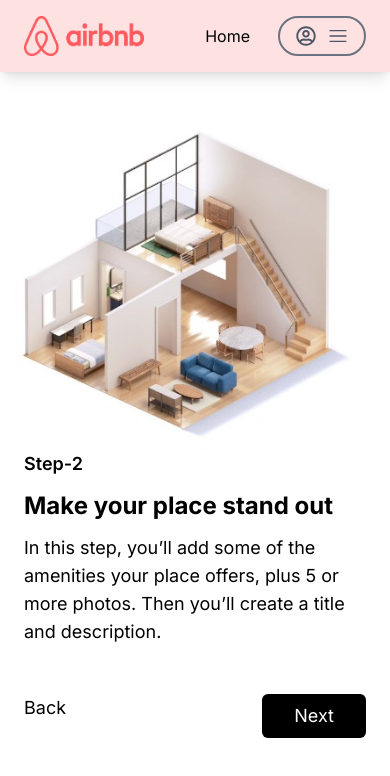
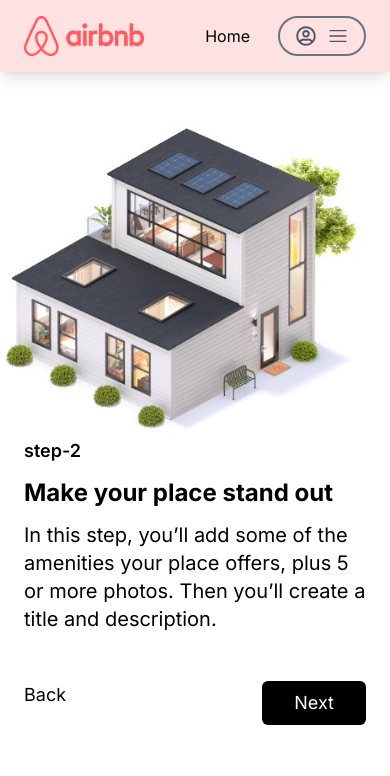
Before and after one commit to RitickLath/Airbnb_, a Next.js app: page /step2 in a window 390 px wide. Shown: the top 776 px of the page. Built offline with nearby package versions, Linux system fonts and the light colour scheme.

Commit message:
Component for Step

```diff
--- a/app/(pages)/(Owner)/about-your-place/page.jsx
+++ b/app/(pages)/(Owner)/about-your-place/page.jsx
@@ -1,71 +1,16 @@
-import Image from "next/image";
-import Link from "next/link";
+import Step from "@/app/Component/StepPage/Step";
 import React from "react";
-
-// Style Constants
-const styles = {
-  container:
-    "px-6 pt-10 md:h-[80vh] lg:px-32 flex flex-col md:flex-row md:space-x-4 md:items-center",
-  textContainer: "max-w-[500px] w-full mb-8 md:mb-0",
-  stepTitle: "text-lg font-semibold mb-3",
-  mainTitle: "text-2xl md:text-3xl font-bold mb-3",
-  description: "text-lg",
-  imageContainer2: " hidden sm:flex justify-center md:justify-start",
-  imageContainer1: "flex justify-center md:hidden",
-  image: "w-[80%] min-w-[420px] max-w-[700px]",
-  buttonContainer: "flex justify-between px-6 lg:px-16 mt-4 mb-6",
-  button: "text-lg px-8 py-2 text-white bg-black rounded-md",
-  backButton: "text-lg",
-};
 
 const Step1 = () => {
   return (
-    <div>
-      {/* Container for content and image */}
-      <div className={styles.container}>
-        {/* Image */}
-        <div className={styles.imageContainer1}>
-          <Image
-            src="/Image/step1.jpeg"
-            width={300}
-            height={300}
-            className={styles.image}
-          />
-        </div>
-
-        {/* Text Content */}
-
-        <div className={styles.textContainer}>
-          <h4 className={styles.stepTitle}>Step-1</h4>
-          <h1 className={styles.mainTitle}>Tell us about your place</h1>
-          <h3 className={styles.description}>
-            In this step, we'll ask you which type of property you have and if
-            guests will book the entire place or just a room. Then let us know
-            the location and how many guests can stay.
-          </h3>
-        </div>
-
-        {/* Image */}
-        <div className={styles.imageContainer2}>
-          <Image
-            src="/Image/step1.jpeg"
-            width={300}
-            height={300}
-            className={styles.image}
-          />
-        </div>
-      </div>
-
-      {/* Buttons */}
-      <div className={styles.buttonContainer}>
-        <Link href="/overview">
-          <button className={styles.backButton}>Back</button>
-        </Link>
-        <Link href="/structure">
-          <button className={styles.button}>Next</button>
-        </Link>
-      </div>
-    </div>
+    <Step
+      step="step-1"
+      title="Tell us about your place"
+      desc="In this step, we'll ask you which type of property you have and if guests will book the entire place or just a room. Then let us know the location and how many guests can stay."
+      img="/Image/step1.jpeg"
+      back="/overview"
+      next="/structure"
+    />
   );
 };
 
--- a/app/(pages)/(Owner)/add-images/page.jsx
+++ b/app/(pages)/(Owner)/add-images/page.jsx
@@ -1,5 +1,6 @@
 "use client";
 
+import Link from "next/link";
 import React from "react";
 
 const AddImages = () => {
@@ -27,6 +28,19 @@ const AddImages = () => {
           </div>
         </div>
       </div>
+
+      <div className="flex justify-between px-6 lg:px-16 mt-6 mb-6 w-full">
+        <Link href="/amenities">
+          <button className="text-lg text-gray-700 hover:underline">
+            Back
+          </button>
+        </Link>
+        <Link href="/add-title">
+          <button className="text-lg px-8 py-2 text-white bg-black rounded-md hover:bg-gray-800 transition-colors duration-200">
+            Next
+          </button>
+        </Link>
+      </div>
     </div>
   );
 };
--- /dev/null
+++ b/app/(pages)/(Owner)/add-title/page.jsx
@@ -0,0 +1,70 @@
+"use client";
+
+import Link from "next/link";
+import React, { useState } from "react";
+
+const AddTitle = () => {
+  const [title, setTitle] = useState("");
+  const [description, setDescription] = useState("");
+
+  // Determine if both fields are filled
+  const isFormComplete = true; // title.trim() !== "" && description.trim() !== "";
+
+  return (
+    <div>
+      <div className="px-6 pt-10 flex flex-col items-center">
+        <div>
+          <h1 className="text-2xl lg:text-3xl font-bold text-center">
+            Now, let's give your flat/apartment a <br /> title and description
+          </h1>
+          <h3 className="mt-2 text-gray-600 text-center">
+            Short title and 20-30 words description work best. <br /> Have fun
+            with it - you can always change it later.
+          </h3>
+
+          <div className="mt-6 flex flex-col space-y-6">
+            <textarea
+              placeholder="Give Title to your Apartment/Flat"
+              className="w-full px-4 py-2 h-[100px] border-2 rounded-md"
+              value={title}
+              onChange={(e) => setTitle(e.target.value)}
+            />
+
+            <textarea
+              placeholder="Give Description to your Apartment/Flat"
+              className="w-full px-4 py-2 h-[200px] border-2 rounded-md"
+              value={description}
+              onChange={(e) => setDescription(e.target.value)}
+            />
+          </div>
+        </div>
+
+        {/* btn */}
+        <div className="flex justify-between px-6 lg:px-16 mt-6 mb-6 w-full">
+          <Link href="/add-images">
+            <button className="text-lg text-gray-700 hover:underline">
+              Back
+            </button>
+          </Link>
+          {/* Conditionally render the link based on form completion */}
+          {isFormComplete ? (
+            <Link href="/step3">
+              <button className="text-lg px-8 py-2 text-white bg-black rounded-md hover:bg-gray-800 transition-colors duration-200">
+                Next
+              </button>
+            </Link>
+          ) : (
+            <button
+              className="text-lg px-8 py-2 text-white bg-gray-400 rounded-md cursor-not-allowed"
+              disabled
+            >
+              Next
+            </button>
+          )}
+        </div>
+      </div>
+    </div>
+  );
+};
+
+export default AddTitle;
--- /dev/null
+++ b/app/(pages)/(Owner)/pricing/page.jsx
@@ -0,0 +1,7 @@
+import React from "react";
+
+const Pricing = () => {
+  return <div>Pricing</div>;
+};
+
+export default Pricing;
--- a/app/(pages)/(Owner)/step2/page.jsx
+++ b/app/(pages)/(Owner)/step2/page.jsx
@@ -1,68 +1,16 @@
-import Image from "next/image";
-import Link from "next/link";
+import Step from "@/app/Component/StepPage/Step";
 import React from "react";
-
-// Style Constants
-const styles = {
-  container:
-    "px-6 pt-10 md:h-[80vh] lg:px-32 flex flex-col md:flex-row md:space-x-4 md:items-center",
-  textContainer: "max-w-[500px] w-full mb-8 md:mb-0",
-  stepTitle: "text-lg font-semibold mb-3",
-  mainTitle: "text-2xl md:text-3xl font-bold mb-3",
-  description: "text-lg",
-  imageContainer2: " hidden sm:flex justify-center md:justify-start",
-  imageContainer1: "flex justify-center md:hidden",
-  image: "w-[80%] min-w-[420px] max-w-[700px]",
-  buttonContainer: "flex justify-between px-6 lg:px-16 mt-4 mb-6",
-  button: "text-lg px-8 py-2 text-white bg-black rounded-md",
-  backButton: "text-lg",
-};
 
 const Step2 = () => {
   return (
-    <div>
-      {/* Container for content and image */}
-      <div className={styles.container}>
-        <div className={styles.imageContainer1}>
-          <Image
-            src="/Image/step1.jpeg"
-            width={300}
-            height={300}
-            className={styles.image}
-          />
-        </div>
-
-        {/* Text Content */}
-        <div className={styles.textContainer}>
-          <h4 className={styles.stepTitle}>Step-2</h4>
-          <h1 className={styles.mainTitle}>Make your place stand out</h1>
-          <h3 className={styles.description}>
-            In this step, you’ll add some of the amenities your place offers,
-            plus 5 or more photos. Then you’ll create a title and description.
-          </h3>
-        </div>
-
-        {/* Image */}
-        <div className={styles.imageContainer2}>
-          <Image
-            src="/Image/step1.jpeg"
-            width={300}
-            height={300}
-            className={styles.image}
-          />
-        </div>
-      </div>
-
-      {/* Buttons */}
-      <div className={styles.buttonContainer}>
-        <Link href="/location">
-          <button className={styles.backButton}>Back</button>
-        </Link>
-        <Link href="/amenities">
-          <button className={styles.button}>Next</button>
-        </Link>
-      </div>
-    </div>
+    <Step
+      step="step-2"
+      title="Make your place stand out"
+      desc="In this step, you’ll add some of the amenities your place offers, plus 5 or more photos. Then you’ll create a title and description."
+      img="/Image/step1.jpeg"
+      back="/location"
+      next="/amenities"
+    />
   );
 };
 
--- /dev/null
+++ b/app/(pages)/(Owner)/step3/page.jsx
@@ -0,0 +1,17 @@
+import Step from "@/app/Component/StepPage/Step";
+import React from "react";
+
+const Step3 = () => {
+  return (
+    <Step
+      step="step-3"
+      title="Finish up and publish"
+      desc="Finally, you'll choose booking settings, set up price and publish your listing."
+      img="/Image/step3.jpeg"
+      back="/add-title"
+      next="/pricing"
+    />
+  );
+};
+
+export default Step3;
--- /dev/null
+++ b/app/Component/StepPage/Step.jsx
@@ -0,0 +1,61 @@
+import Image from "next/image";
+import Link from "next/link";
+import React from "react";
+
+// Style Constants
+const styles = {
+  container:
+    "px-6 pt-10 md:h-[80vh] lg:px-32 flex flex-col md:flex-row md:space-x-4 md:items-center",
+  textContainer: "max-w-[500px] w-full mb-8 md:mb-0",
+  stepTitle: "text-lg font-semibold mb-3",
+  mainTitle: "text-2xl md:text-3xl font-bold mb-3",
+  description: "text-xl",
+  imageContainer2: " hidden md:flex justify-center md:justify-start",
+  imageContainer1: "flex justify-center md:hidden",
+  image: "w-[80%] min-w-[420px] max-w-[700px]",
+  buttonContainer: "flex justify-between px-6 lg:px-16 mt-4 mb-6",
+  button: "text-lg px-8 py-2 text-white bg-black rounded-md",
+  backButton: "text-lg",
+};
+
+const Step = ({ step, title, desc, img, back, next }) => {
+  return (
+    <div>
+      {/* Container for content and image */}
+      <div className={styles.container}>
+        <div className={styles.imageContainer1}>
+          <Image
+            src="/Image/step3.jpeg"
+            width={300}
+            height={300}
+            className={styles.image}
+          />
+        </div>
+
+        {/* Text Content */}
+        <div className={styles.textContainer}>
+          <h4 className={styles.stepTitle}>{step}</h4>
+          <h1 className={styles.mainTitle}>{title}</h1>
+          <h3 className={styles.description}>{desc}</h3>
+        </div>
+
+        {/* Image */}
+        <div className={styles.imageContainer2}>
+          <Image src={img} width={300} height={300} className={styles.image} />
+        </div>
+      </div>
+
+      {/* Buttons */}
+      <div className={styles.buttonContainer}>
+        <Link href={back}>
+          <button className={styles.backButton}>Back</button>
+        </Link>
+        <Link href={next}>
+          <button className={styles.button}>Next</button>
+        </Link>
+      </div>
+    </div>
+  );
+};
+
+export default Step;
```
Also changed, not shown: public/Image/step3.jpeg (added).
